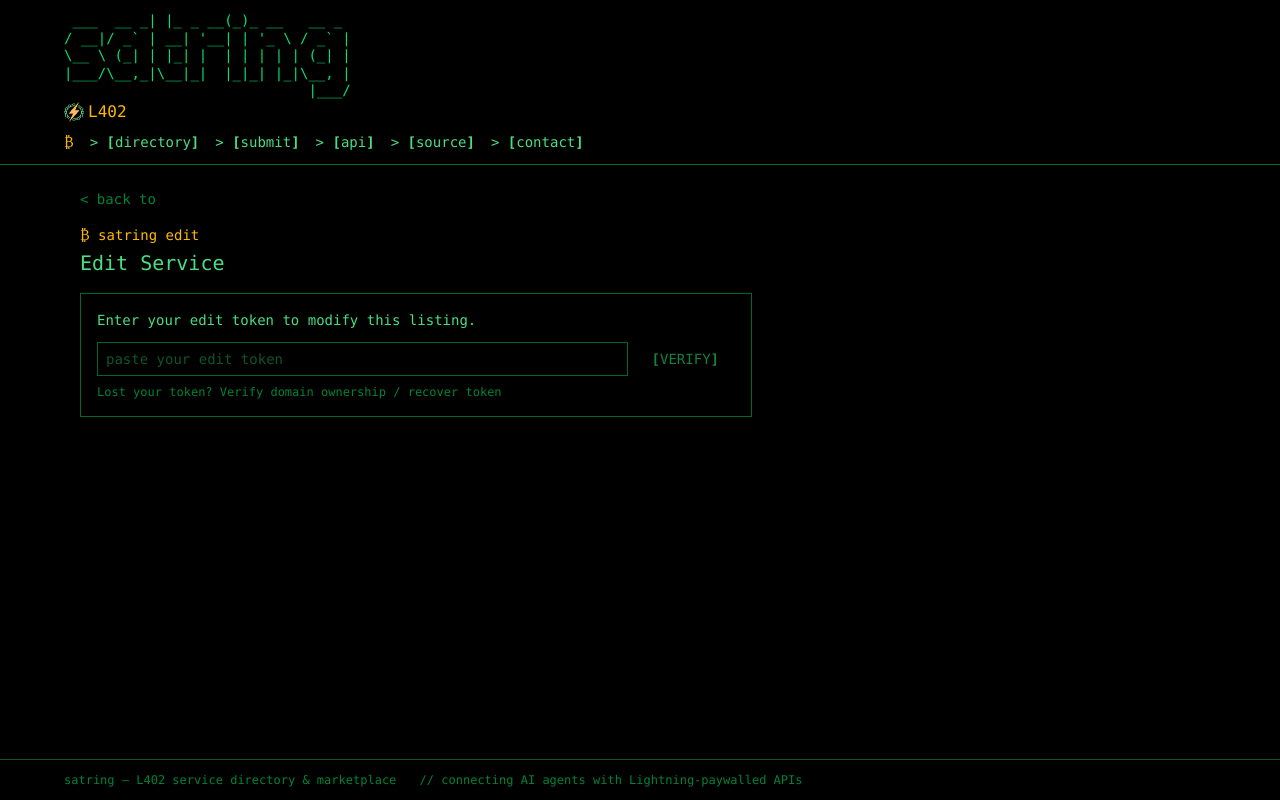
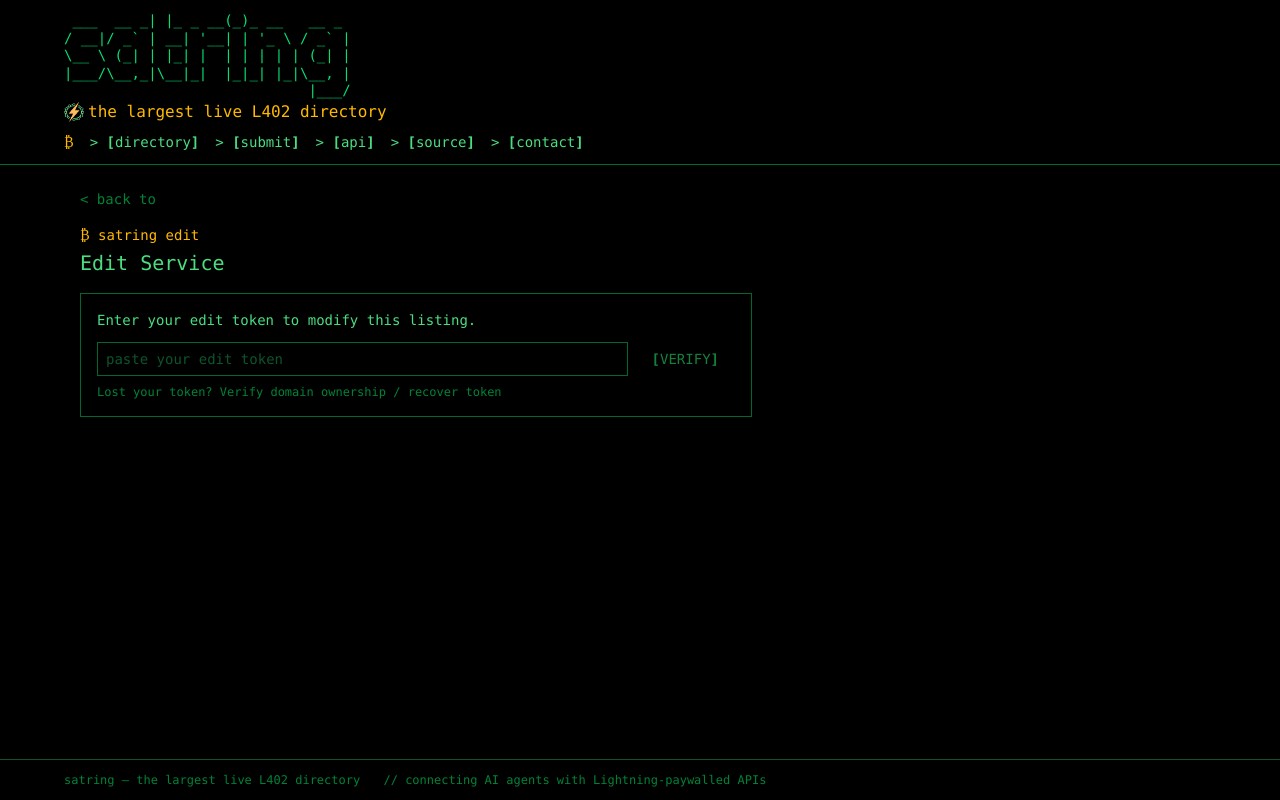
Before and after one commit to toadlyBroodle/satring, a Python web app: template app/templates/services/edit.html in a window 1280 px wide. Run offline with Jinja, Linux system fonts and the light colour scheme; the template is opened without the code that fills it, so the values that code supplies are empty; some libraries are stand-ins or nearby versions.

Commit message:
feat: update branding and descriptions across the application
- Changed the application title and descriptions to emphasize "the largest live L402 directory."
- Updated sitemap to include links for robots.txt and llms.txt.
- Modified meta tags in base.html and list.html to reflect the new branding.
- Adjusted test assertions to verify the updated homepage content.

```diff
--- a/app/main.py
+++ b/app/main.py
@@ -110,7 +110,7 @@ async def lifespan(app: FastAPI):
     yield
 
 
-app = FastAPI(title="satring", description="L402 Service Directory", lifespan=lifespan, docs_url=None)
+app = FastAPI(title="satring", description="The largest live L402 directory", lifespan=lifespan, docs_url=None)
 app.state.limiter = limiter
 app.add_exception_handler(RateLimitExceeded, _rate_limit_exceeded_handler)
 app.add_middleware(OriginCheckMiddleware)
--- a/app/routes/web.py
+++ b/app/routes/web.py
@@ -814,6 +814,8 @@ async def sitemap():
         f'  <url><loc>{base}/</loc><changefreq>daily</changefreq><priority>1.0</priority></url>',
         f'  <url><loc>{base}/submit</loc><changefreq>monthly</changefreq><priority>0.5</priority></url>',
         f'  <url><loc>{base}/docs</loc><changefreq>monthly</changefreq><priority>0.6</priority></url>',
+        f'  <url><loc>{base}/robots.txt</loc><changefreq>monthly</changefreq><priority>0.3</priority></url>',
+        f'  <url><loc>{base}/llms.txt</loc><changefreq>weekly</changefreq><priority>0.4</priority></url>',
     ]
 
     xml = '<?xml version="1.0" encoding="UTF-8"?>\n'
@@ -840,9 +842,9 @@ async def llms_txt():
     lines = [
         "# satring",
         "",
-        "> L402 service directory — discover Lightning-paywalled APIs for AI agents and developers.",
+        "> The largest live L402 directory. Discover Lightning-paywalled APIs for AI agents and developers.",
         "",
-        "Satring indexes L402 services: APIs that accept Bitcoin Lightning micropayments.",
+        "Satring is the largest live directory of L402 services: APIs that accept Bitcoin Lightning micropayments.",
         "AI agents use satring to find and connect to paid APIs autonomously.",
         "Humans use it to discover, rate, and submit services.",
         "",
--- a/app/templates/base.html
+++ b/app/templates/base.html
@@ -3,18 +3,18 @@
 <head>
   <meta charset="UTF-8">
   <meta name="viewport" content="width=device-width, initial-scale=1.0">
-  <title>{% block title %}satring{% endblock %} — L402 Service Directory</title>
-  <meta name="description" content="{% block meta_description %}Discover and list Lightning-paywalled L402 APIs for AI agents. The open directory for machine-to-machine commerce.{% endblock %}">
+  <title>{% block title %}satring{% endblock %} — the largest live L402 directory</title>
+  <meta name="description" content="{% block meta_description %}The largest live directory of L402 Lightning-paywalled APIs. Discover, rate, and list services for AI agents and machine-to-machine commerce.{% endblock %}">
   <!-- Open Graph -->
-  <meta property="og:title" content="{% block og_title %}satring — L402 Service Directory{% endblock %}">
-  <meta property="og:description" content="{% block og_description %}Discover and list Lightning-paywalled L402 APIs for AI agents.{% endblock %}">
+  <meta property="og:title" content="{% block og_title %}satring — the largest live L402 directory{% endblock %}">
+  <meta property="og:description" content="{% block og_description %}The largest live directory of L402 Lightning-paywalled APIs for AI agents.{% endblock %}">
   <meta property="og:type" content="{% block og_type %}website{% endblock %}">
   <meta property="og:image" content="{% block og_image %}/static/img/satring-logo.jpg{% endblock %}">
   <meta property="og:site_name" content="satring">
   <!-- Twitter Card -->
   <meta name="twitter:card" content="summary">
-  <meta name="twitter:title" content="{% block twitter_title %}satring — L402 Service Directory{% endblock %}">
-  <meta name="twitter:description" content="{% block twitter_description %}Discover and list Lightning-paywalled L402 APIs for AI agents.{% endblock %}">
+  <meta name="twitter:title" content="{% block twitter_title %}satring — the largest live L402 directory{% endblock %}">
+  <meta name="twitter:description" content="{% block twitter_description %}The largest live directory of L402 Lightning-paywalled APIs for AI agents.{% endblock %}">
   <meta name="twitter:image" content="{% block twitter_image %}/static/img/satring-logo.jpg{% endblock %}">
   {% block extra_head %}{% endblock %}
   <link rel="icon" type="image/png" href="/static/img/satring-logo-trans-bg.png">
@@ -64,7 +64,7 @@
 \__ \ (_| | |_| |  | | | | | (_| |
 |___/\__,_|\__|_|  |_|_| |_|\__, |
                              |___/</pre>
-      <div class="text-amber-400 flex items-center gap-1 mb-2"><img src="/static/img/satring-logo-trans-bg.png" alt="" class="h-5 w-5"> L402</div></a>
+      <div class="text-amber-400 flex items-center gap-1 mb-2"><img src="/static/img/satring-logo-trans-bg.png" alt="" class="h-5 w-5"> the largest live L402 directory</div></a>
       <nav class="flex flex-wrap items-center gap-x-4 gap-y-1 text-sm">
         <span class="text-amber-400">₿</span>
         <a href="/" class="nav-link hover:text-amber-400 transition-colors {% if request and request.url.path == '/' %}text-amber-400{% endif %}">&gt; <span class="font-bold">[</span>directory<span class="font-bold">]</span></a>
@@ -82,7 +82,7 @@
 
   <footer class="border-t border-green-900 px-4 py-3">
     <div class="max-w-6xl mx-auto text-green-700 text-xs">
-      <span>satring — L402 service directory &amp; marketplace</span>
+      <span>satring — the largest live L402 directory</span>
       <span class="hidden sm:inline ml-4">// connecting AI agents with Lightning-paywalled APIs</span>
     </div>
   </footer>
```
Also changed, not shown: app/templates/services/list.html (+6 -6 lines), tests/test_web.py (+1 -1 lines).
